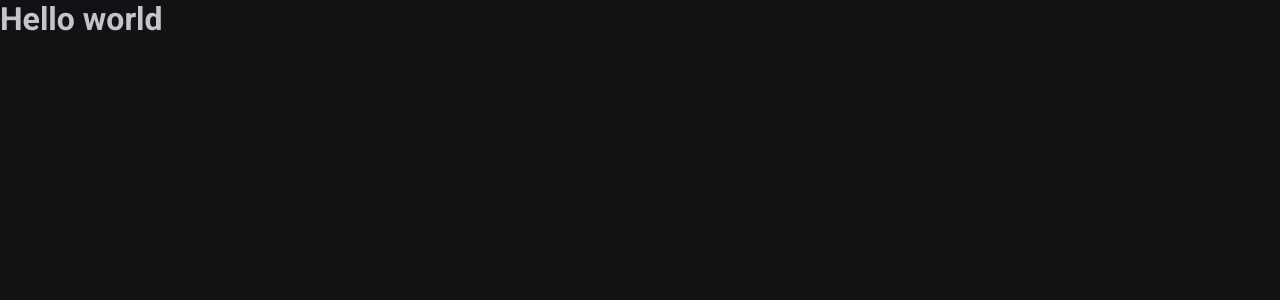
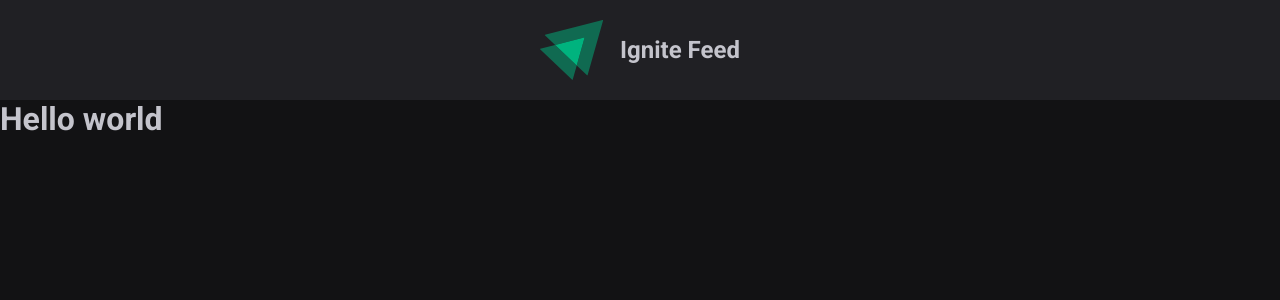
Before and after one commit to adrianmouzinho/ignite, a React (Vite) app in the folder react/01-fundamentos-react/: page / in a window 1280 px wide. Shown: the top 300 px of the page. Built offline with nearby package versions, Linux system fonts and the light colour scheme.

Commit message:
feat: add Header component

```diff
--- a/react/01-fundamentos-react/src/App.jsx
+++ b/react/01-fundamentos-react/src/App.jsx
@@ -1,7 +1,11 @@
+import { Header } from './components/header'
 import './global.css'
 
 export function App() {
   return (
-    <h1>Hello world</h1>
+    <div>
+      <Header />
+      <h1>Hello world</h1>
+    </div>
   )
 }
--- /dev/null
+++ b/react/01-fundamentos-react/src/components/header.jsx
@@ -0,0 +1,11 @@
+import style from './header.module.css'
+import igniteLogo from '../assets/ignite-logo.svg'
+
+export function Header() {
+  return (
+    <header className={style.header}>
+      <img src={igniteLogo} alt="Logo do ignite" />
+      <strong>Ignite Feed</strong>
+    </header>
+  )
+}
--- /dev/null
+++ b/react/01-fundamentos-react/src/components/header.module.css
@@ -0,0 +1,20 @@
+.header {
+  height: 100px;
+  width: 100%;
+
+  display: flex;
+  align-items: center;
+  justify-content: center;
+  gap: 16px;
+
+  background-color: var(--gray-800);
+}
+
+.header img {
+  height: 60px;
+}
+
+.header strong {
+  font-weight: 700;
+  font-size: 24px;
+}
```
Also changed, not shown: react/01-fundamentos-react/src/assets/ignite-logo.svg (added).
